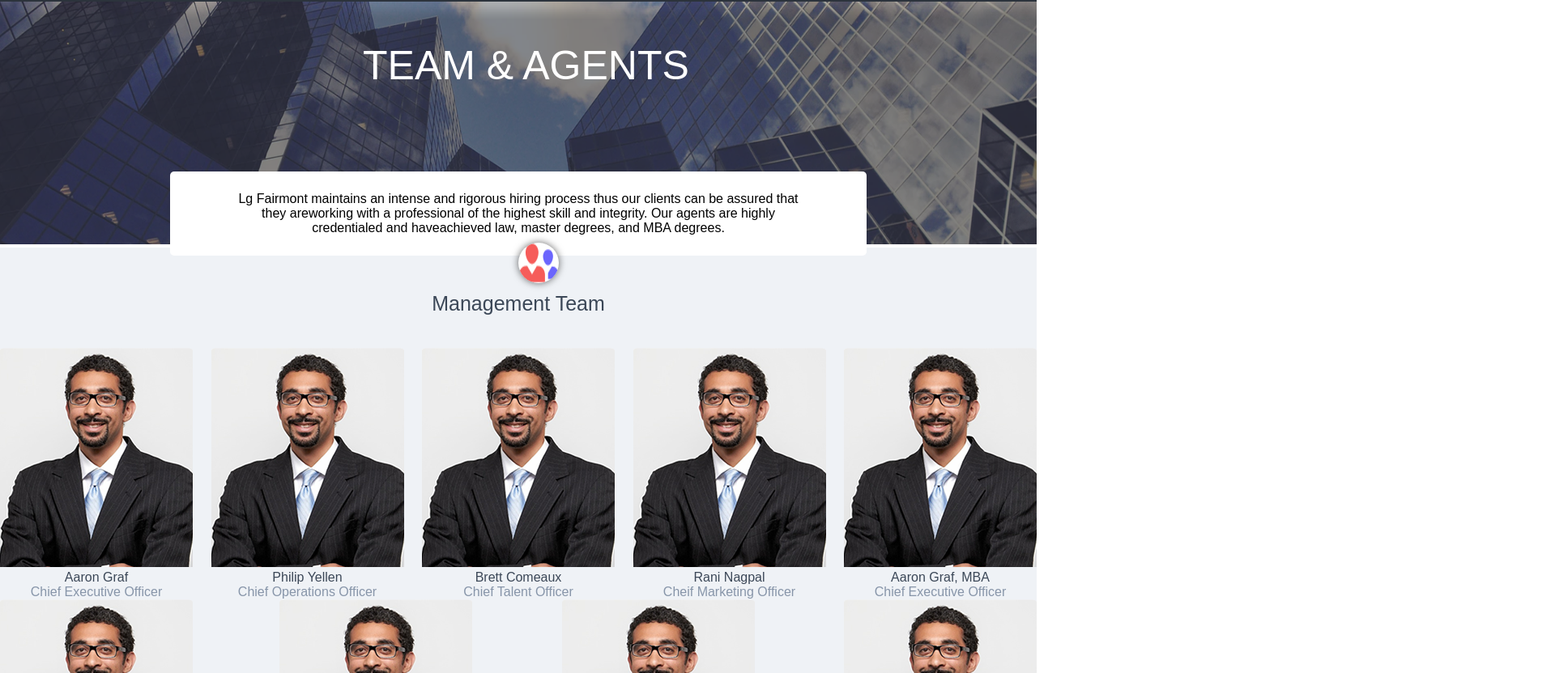
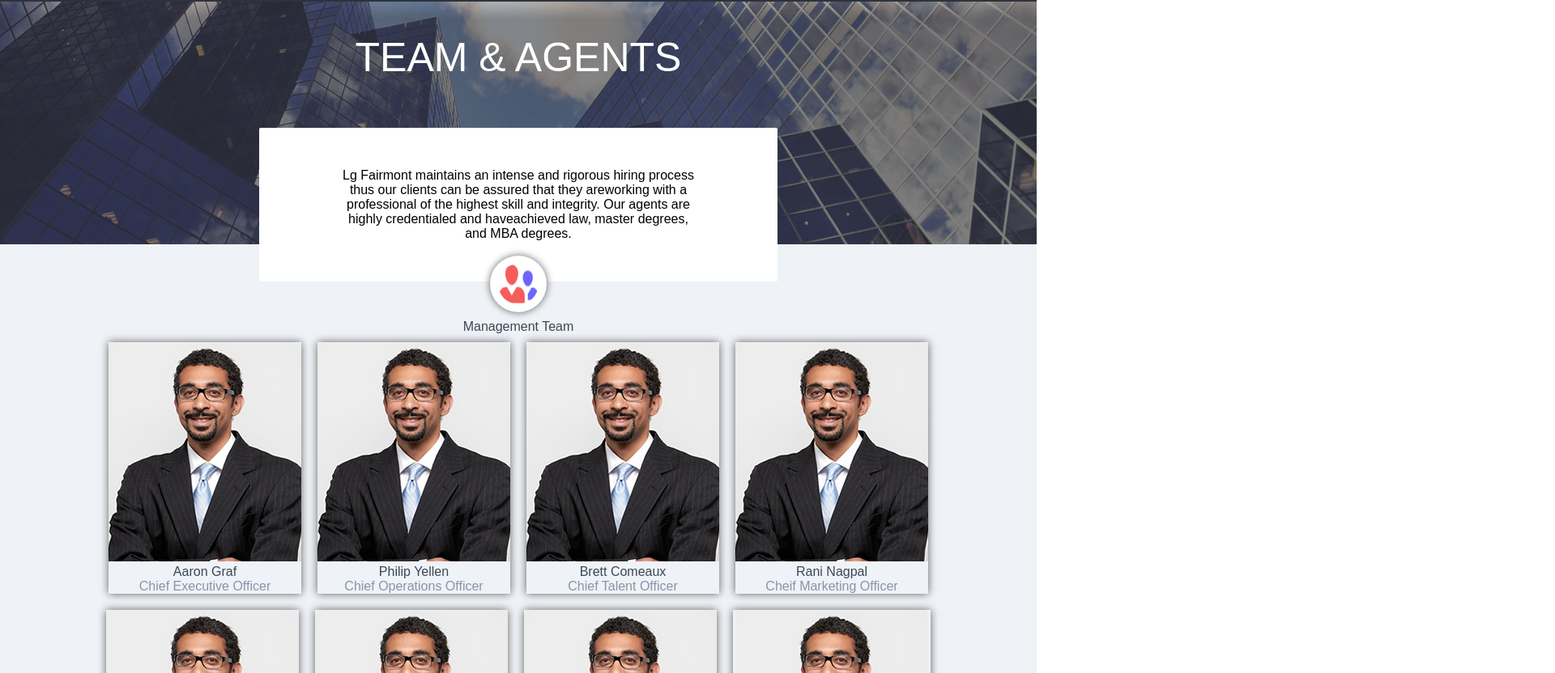
Before and after one commit to pbortnick/lg-challenge, a React (Create React App) app: page / in a window 1280 px wide. Shown: the part 108-940 px from the top of the page at 81% size, 1920 px wide, since content can reach past the window. Built offline with nearby package versions, Linux system fonts and the light colour scheme.

Commit message:
more css

```diff
--- a/src/components/Title.js
+++ b/src/components/Title.js
@@ -9,21 +9,18 @@ import redandpurplepeople from '../images/redandpurplepeople.png';
 const Title = () => {
   return (
     <div className="title-container">
-      <div className="img-container">
         <img className="hero" src={hero} alt="hero" />
         <img className="hero_overlay" src={hero_overlay} alt="hero_overlay" />
-      </div>
 
-      <div className="title">TEAM & AGENTS</div>
+        <p className="title">TEAM & AGENTS</p>
 
 
 
-      <div className="description">
-        Lg Fairmont maintains an intense and rigorous hiring process thus our clients can be assured that they areworking with a professional of the highest skill and integrity. Our agents are highly credentialed and haveachieved law, master degrees, and MBA degrees.
-      </div>
+        <p className="description">
+          Lg Fairmont maintains an intense and rigorous hiring process thus our clients can be assured that they areworking with a professional of the highest skill and integrity. Our agents are highly credentialed and haveachieved law, master degrees, and MBA degrees.
+        </p>
 
-      <img className="people" src={redandpurplepeople} alt="redandpurplepeople" />
-
+        <img className="people" src={redandpurplepeople} alt="redandpurplepeople" />
 
 
 
--- a/src/containers/AgentsTeam.js
+++ b/src/containers/AgentsTeam.js
@@ -36,13 +36,39 @@ const agentsTeam = [
   { photo: aaron,
     name: "Bakhtier Azizbekov",
     position: "Licensed Real Estate Salesperson",
-  }
+  },  { photo: aaron,
+      name: "Khalid Abdel-Hafeez",
+      position: "Licensed Real Estate Salesperson",
+    },
+    { photo: aaron,
+      name: "Nao Abe",
+      position: "Licensed Real Estate Salesperson",
+    },
+    { photo: aaron,
+      name: "Mia Adams",
+      position: "Licensed Real Estate Salesperson",
+    },
+    { photo: aaron,
+      name: "Peter Alley",
+      position: "Licensed Real Estate Salesperson",
+    },
+    { photo: aaron,
+      name: "Daniel Antman",
+      position: "Licensed Real Estate Salesperson",
+    },
+    { photo: aaron,
+      name: "John Antretter",
+      position: "Licensed Real Estate Salesperson",
+    },
+    { photo: aaron,
+      name: "Jeff Asmar",
+      position: "Licensed Real Estate Salesperson",
+    },
+    { photo: aaron,
+      name: "Bakhtier Azizbekov",
+      position: "Licensed Real Estate Salesperson",
+    }
 ];
-
-
-const handleHover = () => {
-
-}
 
 class AgentsTeam extends Component {
 
@@ -58,7 +84,7 @@ class AgentsTeam extends Component {
       <div className="AgentsTeamContainer">
         <div className="teamHeader">Team Agents</div>
         <Slider {...settings}>
-          {agentsTeam.map(employee => <EmployeeCard onmouseover={handleHover.bind(this)} employee={employee}/>)}
+          {agentsTeam.map(employee => <EmployeeCard employee={employee}/>)}
         </Slider>
       </div>
     )
--- a/src/containers/ManagementTeam.js
+++ b/src/containers/ManagementTeam.js
@@ -39,6 +39,10 @@ const managementTeam = [
   { photo: aaron,
     name: "Jason Decastro",
     position: "Lead Engineer"
+  },
+  { photo: aaron,
+    name: "Megan Madden",
+    position: "Closing Department Manager"
   }
 ];
 
--- a/src/css/flex.css
+++ b/src/css/flex.css
@@ -1,38 +1,5 @@
-.managementCards {
-  display: flex;
-  justify-content: center;
-  flex-flow: row wrap;
-  justify-content: space-between;
-}
-
-.slick-track {
-  display: flex;
-  justify-content: center;
-  flex-flow: row wrap;
-  justify-content: space-between;
-}
-
-div.learn-more {
-    display: none;
-}
-
-.AgentsCard:hover .learn-more {
-    display: block;
-}
-
-.LeadersCard:hover .learn-more {
-    display: block;
-}
-
-.ManagementCard:hover .learn-more {
-    display: block;
-}
-
-.AgentsCard:hover, .LeadersCard:hover, .ManagementCard:hover {
-  height: 400px;
-  width: 200px;
-  padding: 5px;
-}
+/* @media(min-width:768px) {
+} */
 
 .ManagementTeamContainer, .AgentsTeamContainer {
   background-color: #eff2f6;
@@ -47,8 +14,62 @@ div.learn-more {
   color: #8795a9;
 }
 
+.EmployeeCard {
+  box-shadow:  0 0 10px  rgba(0,0,0,0.6);
+}
+
+div.learn-more {
+    display: none;
+}
+
+.managementCards {
+  display: flex;
+  flex-wrap: wrap;
+  justify-content: center;
+}
+
+.managementCards > .EmployeeCard {
+  margin: 10px;
+}
+
+.slick-track {
+  display: flex;
+  justify-content: space-between;
+}
+
+.AgentsTeamContainer>.slick-slider>.slick-list>.slick-track{
+  display: flex;
+  justify-content: center;
+  flex-wrap: wrap;
+}
+
+.AgentsTeamContainer>.slick-slider>.slick-list>.slick-track > .EmployeeCard{
+  margin: 10px;
+}
+/* .slick-track > .EmployeeCard {
+  flex-basis: 25%
+} */
+
+/* .agentsCards {
+  display: flex;
+  flex-wrap: wrap;
+  }
+
+
+
+
+/* .EmployeeCard:hover .learn-more {
+    display: block;
+}
+
+.EmployeeCard:hover {
+  height: 400px;
+  width: 200px;
+  padding: 5px;
+}
+
 .teamHeader {
   padding-top: 40px;
   padding-bottom: 40px;
   font-size: 25px;
-}
+} */
--- a/src/css/title.css
+++ b/src/css/title.css
@@ -4,53 +4,51 @@
   height: 300px;
 }
 
-.img-container .hero_overlay {
+.hero_overlay {
   position: absolute;
   left: 0;
   z-index: 1;
 }
 
-.title-container {
-  display: table;
-  margin: 0 auto;
-}
-
 .title {
+  position: absolute;
+  top: 100px;
+  right:0;
+  left:0;
+  z-index: 2;
   color: white;
-  position: absolute;
-  top: 20%;
-  left: 35%;
   font-size: 50px;
-  z-index: 2;
 }
 
 .description {
   position: absolute;
-  top: 40%;
-  left: 35%;
+  top: 250px;
+  right:0;
+  left:0;
   z-index: 2;
   background: white;
-  bottom: 0;
-  left: 0;
-  right: 0;
+  border-radius: 2px;
+  padding-top: 50px;
+  padding-bottom: 50px;
+  padding-left: 100px;
+  padding-right: 100px;
   text-align: center;
-  border-radius: 5px;
-  padding-top: 25px;
-  padding-bottom: 25px;
-  padding-right: 80px;
-  padding-left: 80px;
-  width: 700px;
-  display: table;
-  margin: 0 auto;
+  margin-left: 25%;
+  margin-right: 25%;
 }
 
 .people {
-  position: absolute;
+  position: relative;
   background: white;
   border-radius: 50%;
   box-shadow:  0 0 10px  rgba(0,0,0,0.6);
   width: 50px;
   height: 50px;
-  z-index: 2;
-  top: 51%;
+  z-index: 3;
+  padding: 10px;
+  top: 10px;
 }
+
+.title-container {
+  background-color: #eff2f6;
+}
```
